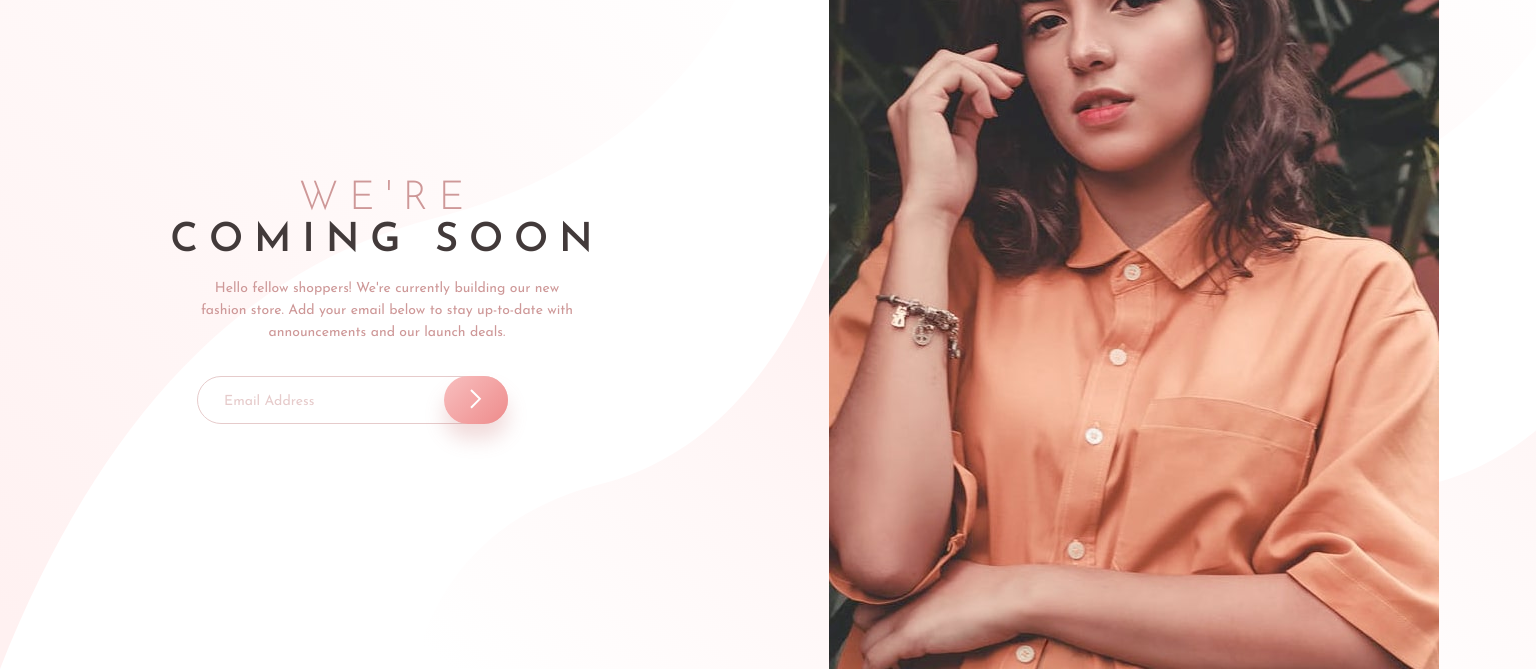
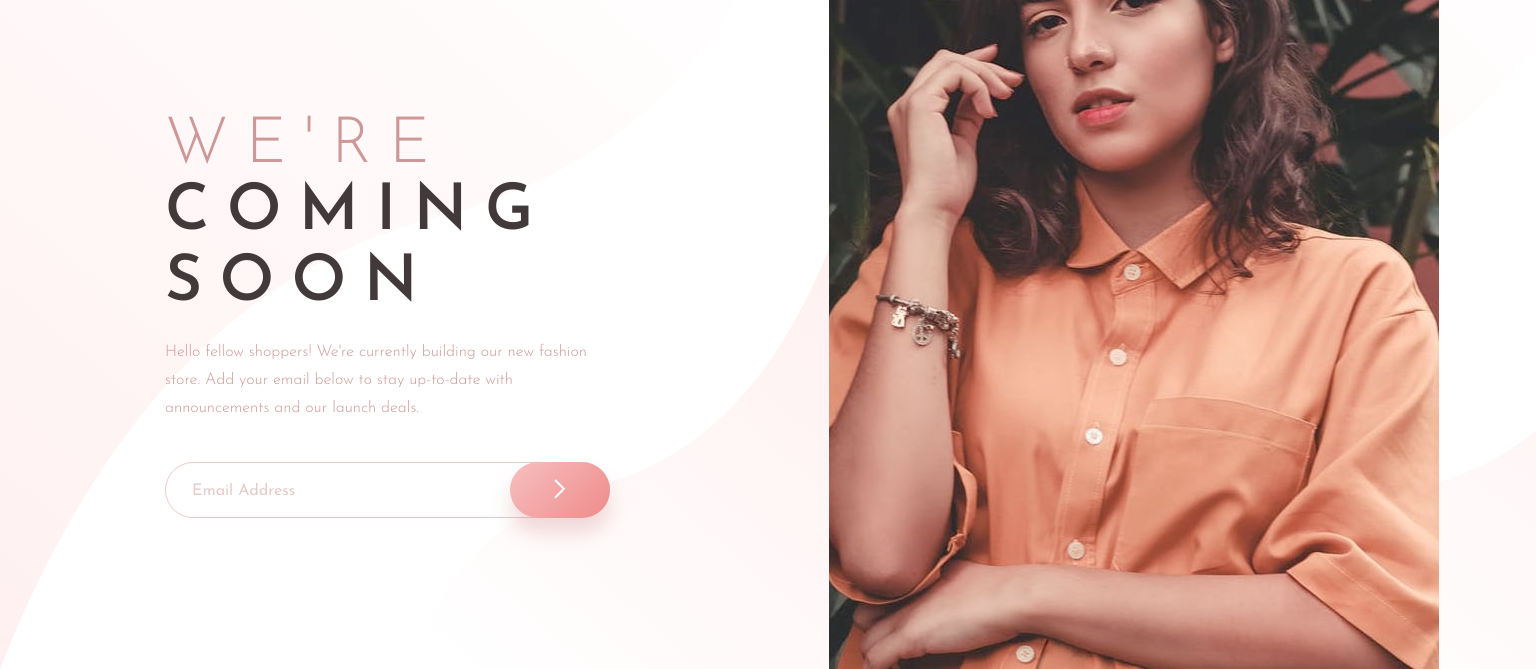
Before and after one commit to Tkharkhelauri/Base-apparel, a plain HTML site: page index.html in a window 1536 px wide. Shown: the part 131-800 px from the top of the page. Drawn offline with Linux system fonts and the light colour scheme.

Commit message:
changed css

```diff
--- a/index.html
+++ b/index.html
@@ -6,7 +6,7 @@
     <link rel="icon" type="image/icon" href="./assets/favicon-32x32.png">
     <link rel="stylesheet" href="./reset.css">
     <link rel="stylesheet" href="./style.css">
-    <title>Document</title>
+    <title>Base apparel</title>
 </head>
 <body >
     <header>
--- a/style.css
+++ b/style.css
@@ -43,7 +43,7 @@ h1 {
     color: #423A3A;
 }
 p {
-    font-weight: 400;
+    font-weight: 300;
     font-size: 14px;
     line-height: 22px;
     text-align: center;
@@ -105,5 +105,52 @@ button {
         display: block;
     }
 
+    header img {
+        height: 33px;
+        width: 158px;
+        top: 76px;
+        left: 0px;
 
+    }
+    h2 {
+        font-size: 64px;
+        line-height: 64px;
+        height: 64px;
+        letter-spacing: 17.32px;
+        text-align: start;
+        padding-top: 0px;
+
+    }
+    h1 {
+        height: 128px;
+        width: 444px;
+        font-weight: 600;
+        font-size: 64px;
+        line-height: 71px;
+        text-align: start;
+        letter-spacing: 17.3206px;
+    }
+    p {
+        text-align: start;
+        padding: 32px 0px 40px 0px;
+        font-size: 16px;
+        line-height: 28px;
+        width: 444px;
+        font-weight: 300;
+    }
+    form {
+        padding: 0px;
+    }
+    input {
+        height: 56px;
+        width: 445px;
+    }
+    .tap {
+        width: 100px;
+        height: 56px;
+        left: 345px;
+    }
+    input::placeholder {
+        font-size: 16px;
+    }
 }
```
